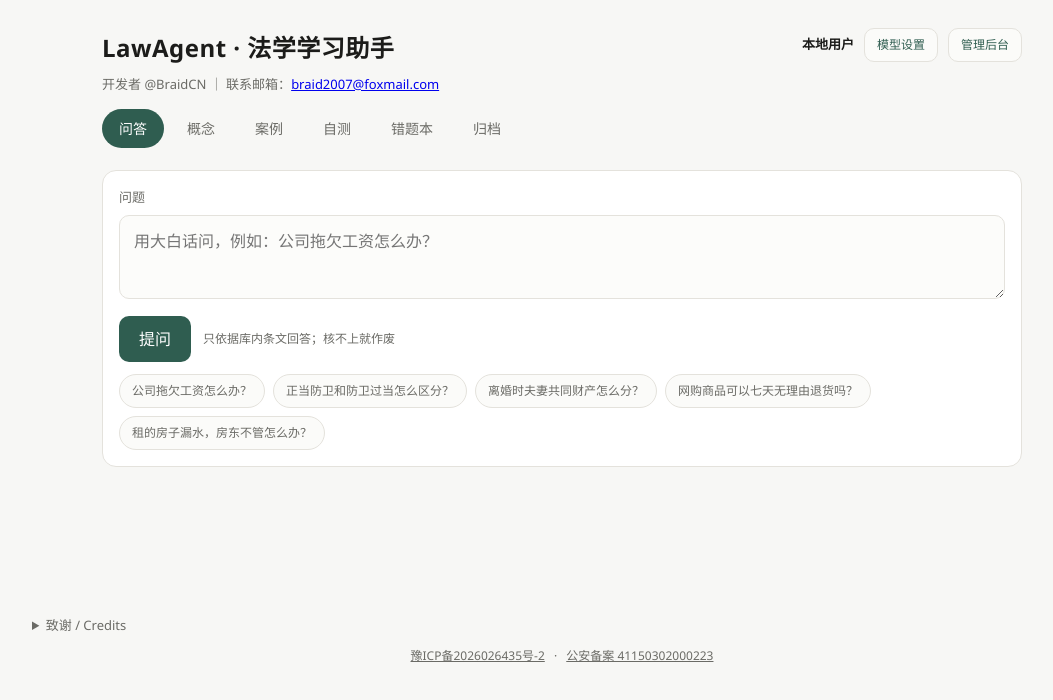
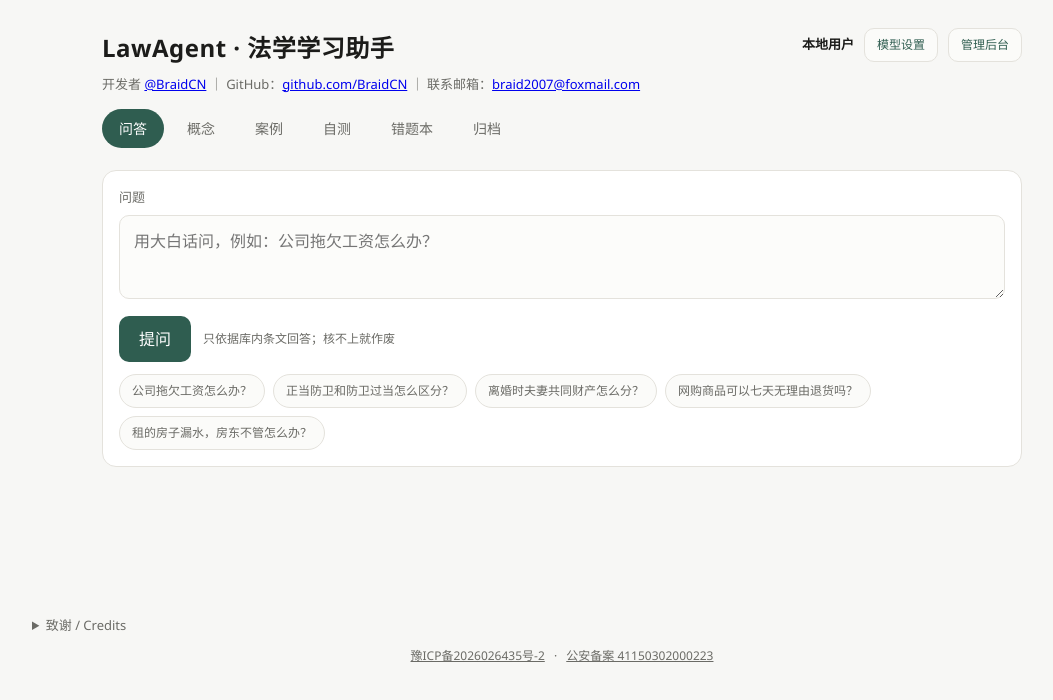
Before and after one commit to BraidCN/LegalLearningAssistant, a plain HTML site: page serve/static/index.html in a window 1280 px wide. Shown: the whole page, without its empty margins (78-1131 px from the left). Drawn offline with Linux system fonts and the light colour scheme.

Commit message:
docs: 页脚与 README 增加 GitHub 主页链接

```diff
--- a/serve/static/index.html
+++ b/serve/static/index.html
@@ -248,7 +248,7 @@
   <div class="head-top">
     <div>
       <h1>LawAgent · 法学学习助手</h1>
-      <p>开发者 @BraidCN ｜ 联系邮箱：<a href="mailto:braid2007@foxmail.com">braid2007@foxmail.com</a></p>
+      <p>开发者 <a href="https://github.com/BraidCN" target="_blank" rel="noopener">@BraidCN</a> ｜ GitHub：<a href="https://github.com/BraidCN" target="_blank" rel="noopener">github.com/BraidCN</a> ｜ 联系邮箱：<a href="mailto:braid2007@foxmail.com">braid2007@foxmail.com</a></p>
     </div>
     <div class="userbox" id="userbox" hidden>
       <span class="nick" id="user-name"></span>
```
Also changed, not shown: 1 other file.
